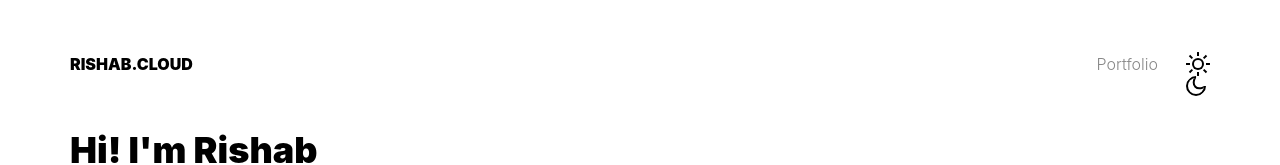
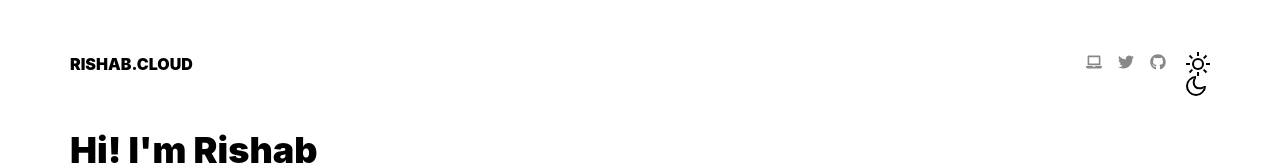
Before and after one commit to rishabkumar7/CloudNotes, a Gatsby site: page / in a window 1280 px wide. Shown: the top 165 px of the page. Built offline with nearby package versions, Linux system fonts and the light colour scheme; Gatsby itself is replaced by a stand-in of ours.

Commit message:
Added socialIcons

```diff
--- a/package.json
+++ b/package.json
@@ -26,7 +26,8 @@
     "prismjs": "^1.19.0",
     "react": "^16.12.0",
     "react-dom": "^16.12.0",
-    "react-helmet": "^5.2.1"
+    "react-helmet": "^5.2.1",
+    "react-icons": "^4.2.0"
   },
   "devDependencies": {
     "prettier": "^1.19.1"
--- a/src/components/layout.js
+++ b/src/components/layout.js
@@ -2,6 +2,7 @@ import React from "react"
 import { Link, useStaticQuery, graphql } from "gatsby"
 import Navigation from "../components/navigation"
 import 'prismjs/themes/prism-okaidia.css';
+import SocialLinks from "../components/socialLinks";
 
 export default ({ children }) => {
   const data = useStaticQuery(
--- a/src/components/navigation.js
+++ b/src/components/navigation.js
@@ -1,11 +1,12 @@
 import React from "react"
 import { Link } from "gatsby"
 import ThemeChanger from "../components/themeChanger"
+import SocialLinks from "../components/socialLinks"
 
 export default (props) => (
   <nav className="navigation">
-    <a href="https://rishabkumar.com/">Portfolio</a>
+    <SocialLinks />
     <ThemeChanger />
-  </nav>
+  </nav >
 
 )
--- /dev/null
+++ b/src/components/socialLinks.js
@@ -0,0 +1,10 @@
+import React from "react"
+import { FaTwitter, FaGithub, FaLaptop } from 'react-icons/fa';
+
+export default () => (
+    <nav className="social">
+        <a href="https://rishabkumar.com/"><FaLaptop></FaLaptop></a>
+        <a href="https://twitter.com/rishabk7"><FaTwitter></FaTwitter></a>
+        <a href="https://github.com/rishabkumar7"><FaGithub></FaGithub></a>
+    </nav >
+)
```
Also changed, not shown: 1 other file.
